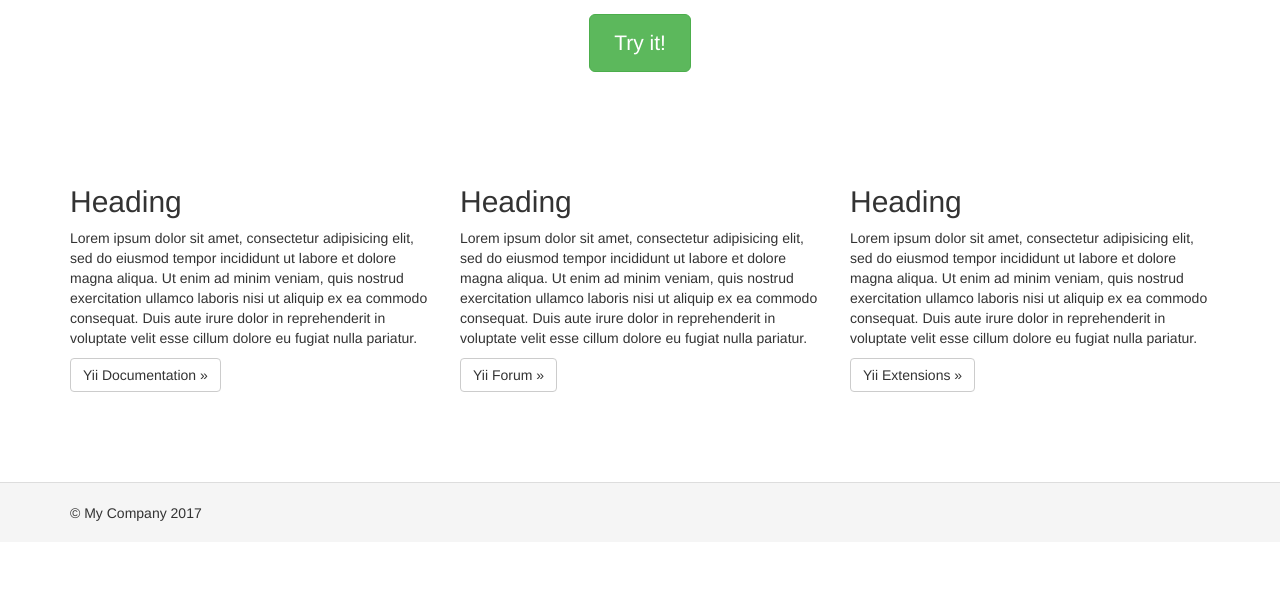
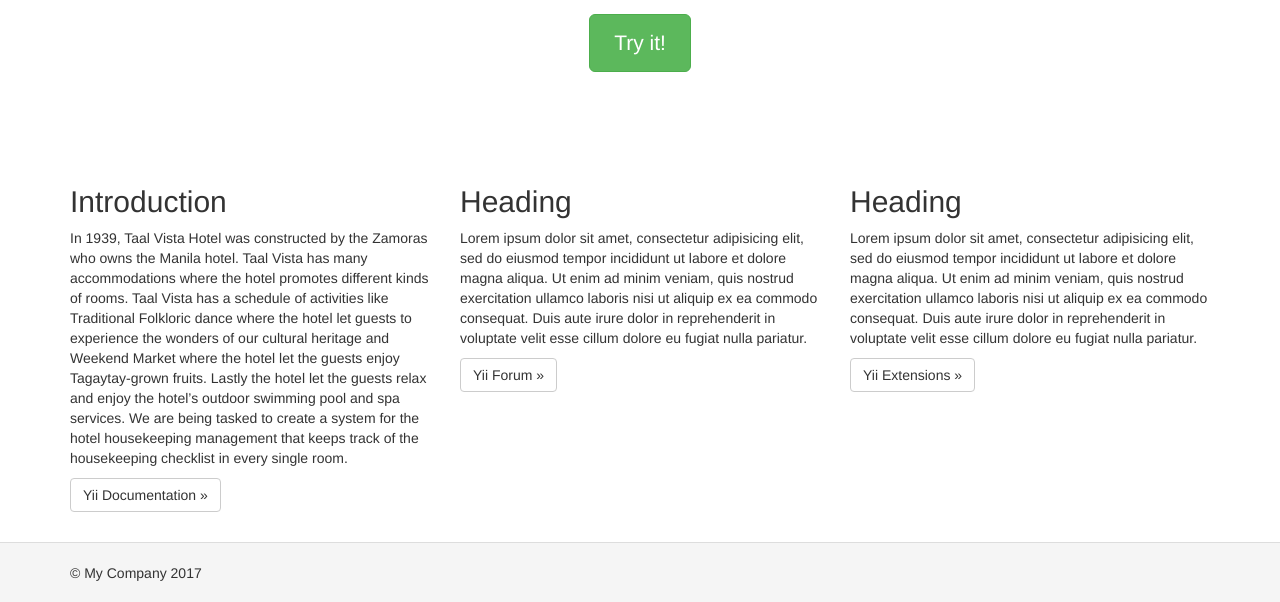
Before and after one commit to earlg24/apc_sysadd_mi151_06, a Yii app: template Application/basic/views/site/index.php in a window 1280 px wide. Shown: the part 258-860 px from the top of the page. Before the commit the page ends 779 px from the top, so only its background shows below. Run offline with PHP 8.4 and a stand-in for Yii, Linux system fonts and the light colour scheme; the template is opened without the code that fills it, so the values that code supplies are empty; some libraries are stand-ins or nearby versions.

Commit message:
created by Application/basic/views/site/index.php edited header

```diff
--- a/Application/basic/views/site/index.php
+++ b/Application/basic/views/site/index.php
@@ -18,12 +18,15 @@ $this->title = 'My Yii Application';
 
         <div class="row">
             <div class="col-lg-4">
-                <h2>Heading</h2>
+                <h2>Introduction</h2>
 
-                <p>Lorem ipsum dolor sit amet, consectetur adipisicing elit, sed do eiusmod tempor incididunt ut labore et
-                    dolore magna aliqua. Ut enim ad minim veniam, quis nostrud exercitation ullamco laboris nisi ut aliquip
-                    ex ea commodo consequat. Duis aute irure dolor in reprehenderit in voluptate velit esse cillum dolore eu
-                    fugiat nulla pariatur.</p>
+                <p>In 1939, Taal Vista Hotel was constructed by the Zamoras who owns the Manila hotel.
+				Taal Vista has many accommodations where the hotel promotes different kinds of rooms.
+				Taal Vista has a schedule of activities like Traditional Folkloric dance where the hotel
+				let guests to experience the wonders of our cultural heritage and Weekend Market where the
+				hotel let the guests enjoy Tagaytay-grown fruits. Lastly the hotel let the guests relax and
+				enjoy the hotel’s outdoor swimming pool and spa services. We are being tasked to create a system
+				for the hotel housekeeping management that keeps track of the housekeeping checklist in every single room.</p>
 
                 <p><a class="btn btn-default" href="http://www.yiiframework.com/doc/">Yii Documentation &raquo;</a></p>
             </div>
```
